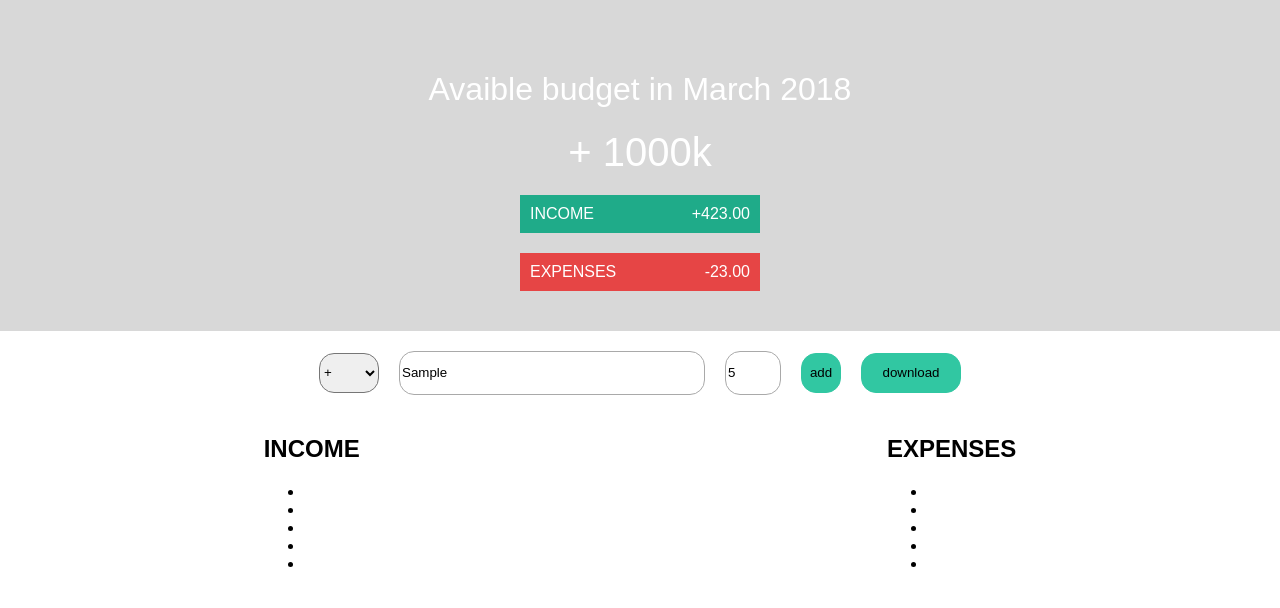
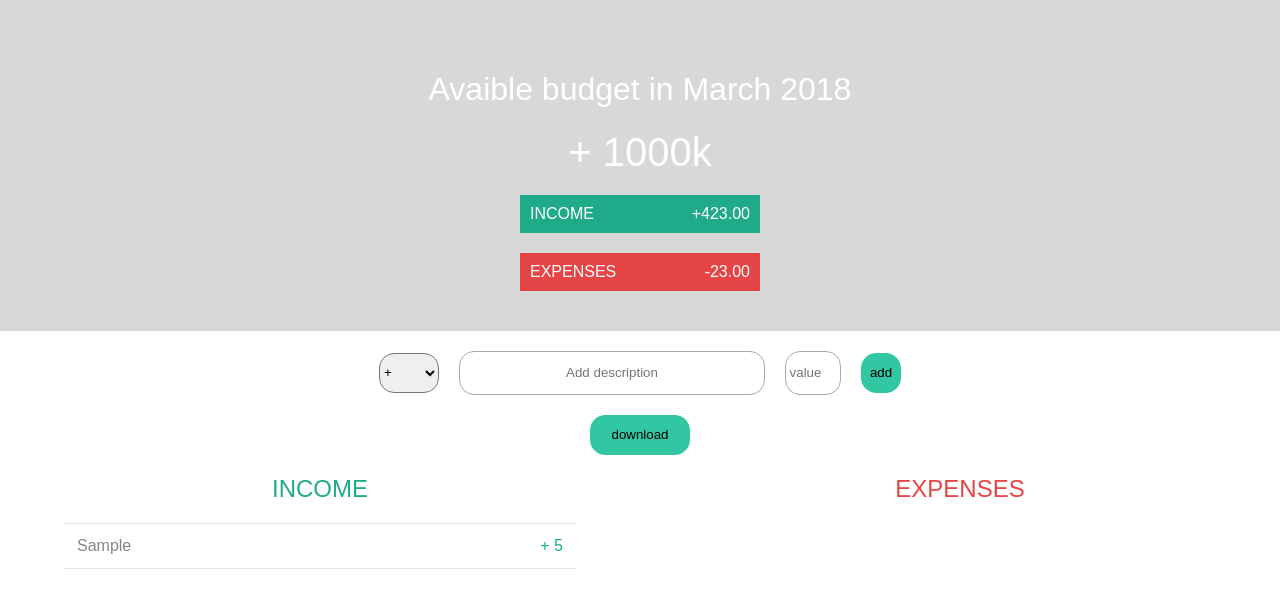
Before and after one commit to Neffff/YourBudget, a React (Create React App) app: page / in a window 1280 px wide. Both pictures are taken after typing "Sample", "5" into the empty fields and a click on the button "add". Shown: the top 608 px of the page. Built offline with nearby package versions, Linux system fonts and the light colour scheme.

Commit message:
lifting state up

```diff
--- a/package.json
+++ b/package.json
@@ -4,6 +4,7 @@
   "private": true,
   "dependencies": {
     "react": "^16.2.0",
+    "react-csv": "^1.0.14",
     "react-dom": "^16.2.0",
     "react-scripts": "1.1.1"
   },
--- a/src/App.js
+++ b/src/App.js
@@ -1,4 +1,4 @@
-import React, { Component } from 'react';
+import React, {Component} from 'react';
 import Header from './components/Header'
 import './styles/App.css';
 import MainInputs from './components/MainInputs';
@@ -6,14 +6,53 @@ import IncomeList from './components/IncomeList';
 import ExpensesList from './components/ExpensesList';
 
 class App extends Component {
+  constructor(props) {
+    super(props);
+    this.state = {
+      incomeItems: [],
+      expensesItems: [],
+      currentInputsValues: {
+        type: '+',
+        description: '',
+        value: ''
+      }
+    }
+  }
+
+  handleInputChange = event => {
+    this.setState({currentInputsValues: {...this.state.currentInputsValues, [event.target.name]: event.target.value}});
+  };
+
+  handleSubmit = (e) => {
+    e.preventDefault();
+    (this.state.currentInputsValues.type === '+') ? this.setState({
+      incomeItems: [
+            ...this.state.incomeItems,
+            [this.state.currentInputsValues.type, this.state.currentInputsValues.description, this.state.currentInputsValues.value]
+        ]
+    }) : this.setState({
+      expensesItems: [
+            ...this.state.expensesItems,
+            [this.state.currentInputsValues.type, this.state.currentInputsValues.description, this.state.currentInputsValues.value]
+        ]
+    });
+    this.setState({currentInputsValues: { type: '+', description: '', value: ''}})
+}
+
   render() {
+    const { currentInputsValues, incomeItems, expensesItems } = this.state;
     return (
       <div className="App">
-        <Header />
-        <MainInputs/>
+        <Header/>
+        <MainInputs
+          descInputValue={currentInputsValues.description}
+          typeInputValue={currentInputsValues.type}
+          valInputValue={currentInputsValues.value}
+          handleSubmit={this.handleSubmit}
+          handleInputChange={this.handleInputChange}/>
         <div className="App__lists">
-        <IncomeList/>
-        <ExpensesList/>
+          <IncomeList incomeItems={incomeItems}/>
+          <ExpensesList expensesItems={expensesItems}/>
         </div>
       </div>
     );
--- a/src/components/ExpensesList.js
+++ b/src/components/ExpensesList.js
@@ -6,12 +6,11 @@ class ExpensesList extends Component {
     return (
       <div className="expensesList">
         <h2 className="expensesList__name">EXPENSES</h2>
-        <ul>
-            <li></li>
-            <li></li>
-            <li></li>
-            <li></li>
-            <li></li>
+        <ul className="expensesList__list">
+        {this.props.expensesItems.map((item, key) => <li key={key}><span>{item[1]}</span><span>- {parseInt(item[2], 10).toLocaleString('de-DE')}</span></li>)}
+        {
+          console.log(this.props.expensesItems)
+        }
             </ul>
       </div>
     );
--- a/src/components/IncomeList.js
+++ b/src/components/IncomeList.js
@@ -1,4 +1,4 @@
-import React, { Component } from 'react';
+import React, {Component} from 'react';
 import '../styles/IncomeList.css';
 
 class IncomeList extends Component {
@@ -6,13 +6,9 @@ class IncomeList extends Component {
     return (
       <div className="incomeList">
         <h2 className="incomeList__name">INCOME</h2>
-        <ul>
-            <li></li>
-            <li></li>
-            <li></li>
-            <li></li>
-            <li></li>
-            </ul>
+        <ul className="incomeList__list">
+          {this.props.incomeItems.map((item, key) => <li key={key}><span>{item[1]}</span><span>+ {parseInt(item[2], 10).toLocaleString('de-DE')}</span></li>)}
+        </ul>
       </div>
     );
   }
--- a/src/components/MainInputs.js
+++ b/src/components/MainInputs.js
@@ -1,17 +1,42 @@
-import React, { Component } from 'react';
+import React, {Component} from 'react';
 import '../styles/MainInputs.css';
 
 class MainInputs extends Component {
+
     render() {
+        const { descInputValue, typeInputValue, valInputValue, handleInputChange, handleSubmit } = this.props;
         return (
-      <div className="mainInputs">
-    <select className="mainInputs__sign">
+            <div>
+            <form className="mainInputs" onSubmit={this.handleSubmit}>
+                <select
+                name="type"
+                    value={typeInputValue}
+                    onChange={handleInputChange}
+                    className="mainInputs__sign">
                     <option value="+">+</option>
                     <option value="-">-</option>
                 </select>
-<input className="mainInputs__description" type="text" placeholder="Add description" autoFocus></input>
-<input className="mainInputs__value" type="number" placeholder="value" min="0"></input>
-<button className="mainInputs__addbtn">add</button>
+                <input
+                name="description"
+                    value={descInputValue}
+                    onChange={handleInputChange}
+                    className="mainInputs__description"
+                    type="text"
+                    placeholder="Add description"
+                    autoFocus></input>
+                <input
+                name="value"
+                    value={valInputValue}
+                    onChange={handleInputChange}
+                    className="mainInputs__value"
+                    type="number"
+                    placeholder="value"
+                    min="0"></input>
+                <button
+                onClick={handleSubmit}
+                className="mainInputs__addbtn">add</button>
+
+            </form>
             <button className="mainInputs__downloadbtn">download</button>
             </div>
         );
--- a/src/styles/ExpensesList.css
+++ b/src/styles/ExpensesList.css
@@ -0,0 +1,35 @@
+.expensesList {
+    width: 40%;
+}
+
+.expensesList__name {
+    color: rgb(230, 69, 69);
+    font-weight: 200;
+}
+
+.expensesList__list {
+    list-style-type: none;
+    padding: 0;
+    display: flex;
+    flex-direction: column;
+    width: 500px;
+}
+
+.expensesList__list li:first-child {
+    border-top: 1px solid #e7e7e7;
+}
+
+.expensesList__list li {
+    display: flex;
+    justify-content: space-between;
+    padding: 13px;
+    border-bottom: 1px solid #e7e7e7;
+}
+
+.expensesList__list li span:first-child {
+    color: rgb(132, 132, 132);
+}
+
+.expensesList__list li span:nth-child(2) {
+    color: rgb(230, 69, 69);
+}
--- a/src/styles/IncomeList.css
+++ b/src/styles/IncomeList.css
@@ -0,0 +1,31 @@
+.incomeList {
+    width: 40%;
+}
+.incomeList__name {
+    color: #1FAB89;
+    font-weight: 200;
+}
+.incomeList__list {
+    list-style-type: none;
+    padding: 0;
+    display: flex;
+    flex-direction: column;
+
+}
+
+.incomeList__list li:first-child {
+    border-top: 1px solid #e7e7e7;
+}
+
+.incomeList__list li {
+    display: flex;
+    justify-content: space-between;
+    padding: 13px;
+    border-bottom: 1px solid #e7e7e7;
+}
+.incomeList__list li span:first-child {
+    color: rgb(132, 132, 132);
+}
+.incomeList__list li span:nth-child(2) {
+    color: #1FAB89;
+}
```
Also changed, not shown: 1 other file (tests, documents, lock files or other folders). Lines whose indentation alone changed are shown as unchanged.
